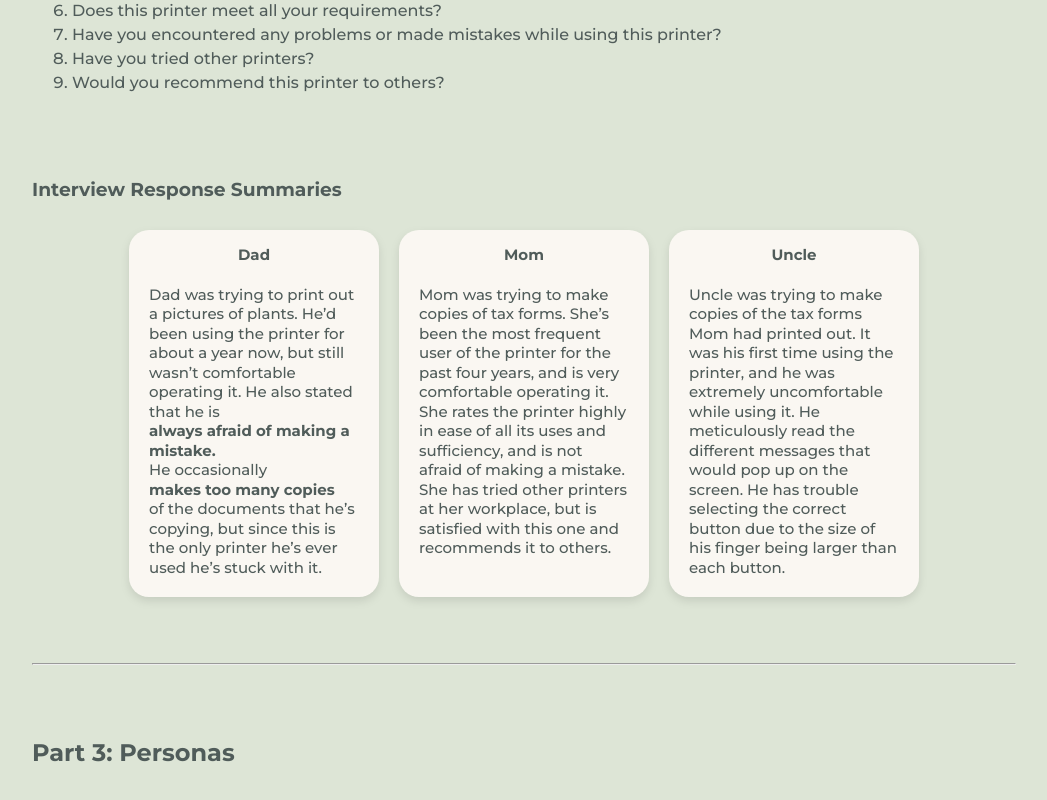
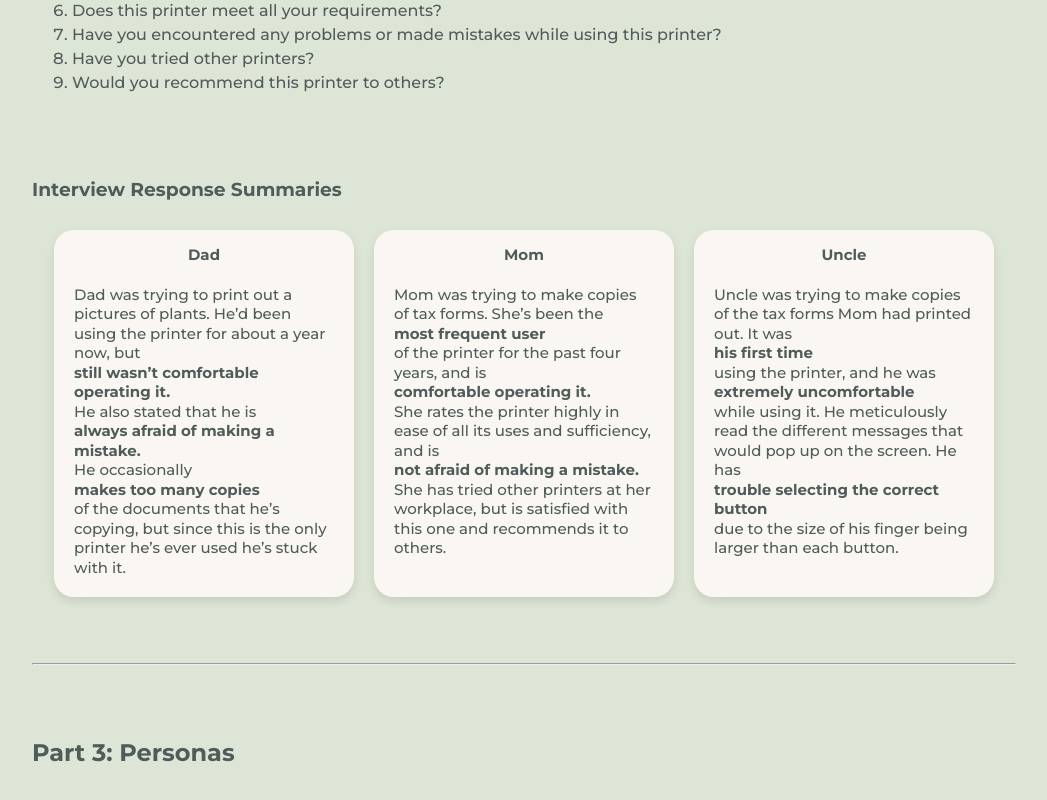
Before and after one commit to theconnieliu/Personas-Storyboarding, a PHP site: page / in a window 1280 px wide. Shown: the part 2065-2865 px from the top of the page, without its empty margins (116-1163 px from the left). Run offline with PHP 8.4, Linux system fonts and the light colour scheme.

Commit message:
Bolded notable pieces of summaries

```diff
--- a/home.html
+++ b/home.html
@@ -165,7 +165,7 @@
 
     <h3>Interview Response Summaries</h3>
     <div class= "interview-cards">
-      <div class= "card" id= "dad-interview">
+      <div class= "card" id= "interview">
         <div class="card-header">
           <p>
             <b>Dad</b>
@@ -174,13 +174,13 @@
         <div class="card-body">
           <p class= "card-text">
             Dad was trying to print out a pictures of plants. He’d been using the printer for about a year now,
-            but still wasn’t comfortable operating it. He also stated that he is <b>always afraid of making a mistake.</b>
+            but <b>still wasn’t comfortable operating it.</b> He also stated that he is <b>always afraid of making a mistake.</b>
             He occasionally <b>makes too many copies</b> of the documents that he’s copying,
             but since this is the only printer he’s ever used he’s stuck with it.
           </p>
         </div>
       </div>
-      <div class = "card" id= "mom-interview">
+      <div class = "card" id= "interview">
         <div class="card-header">
           <p>
             <b>Mom</b>
@@ -188,15 +188,15 @@
         </div>
         <div class="card-body">
           <p class= "card-text">
-            Mom was trying to make copies of tax forms. She’s been the most frequent user of the printer for the past four years,
-            and is very comfortable operating it. She rates the printer highly in ease of all its uses and sufficiency,
-            and is not afraid of making a mistake. She has tried other printers at her workplace, but is satisfied with
+            Mom was trying to make copies of tax forms. She’s been the <b>most frequent user</b> of the printer for the past four years,
+            and is <b>comfortable operating it.</b>  She rates the printer highly in ease of all its uses and sufficiency,
+            and is <b>not afraid of making a mistake.</b> She has tried other printers at her workplace, but is satisfied with
             this one and recommends it to others.
 
           </p>
         </div>
       </div>
-      <div class = "card" id= "uncle-interview">
+      <div class = "card" id= "interview">
         <div class="card-header">
           <p>
             <b>Uncle</b>
@@ -204,9 +204,9 @@
         </div>
         <div class="card-body">
           <p class= "card-text">
-            Uncle was trying to make copies of the tax forms Mom had printed out. It was his first time using the printer,
-            and he was extremely uncomfortable while using it. He meticulously read the different messages that would pop up on the screen.
-            He has trouble selecting the correct button due to the size of his finger being larger than each button.
+            Uncle was trying to make copies of the tax forms Mom had printed out. It was <b>his first time</b> using the printer,
+            and he was <b>extremely uncomfortable</b> while using it. He meticulously read the different messages that would pop up on the screen.
+            He has <b>trouble selecting the correct button</b> due to the size of his finger being larger than each button.
 
           </p>
         </div>
--- a/index.css
+++ b/index.css
@@ -72,6 +72,10 @@ h1, h2, h3, p, ol, li, footer {
 
 }
 
+#interview {
+    width: 300px;
+}
+
 .card {
     background-color: #FAF7F2;
     border-radius: 20px;
```
